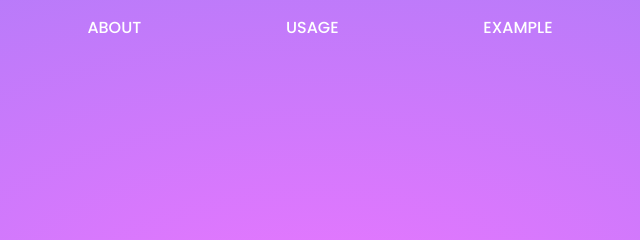
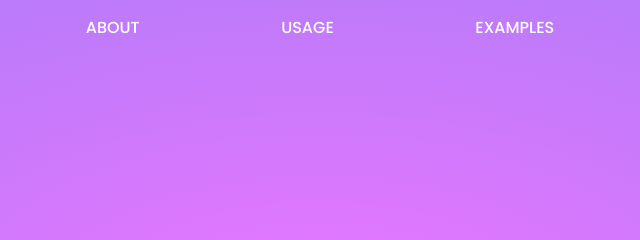
Before and after one commit to jveens/pancake, a website: page index.html in a window 1280 px wide. Shown: the top 240 px of the page, 320-960 px from the left. Drawn offline with Linux system fonts and the light colour scheme.

Commit message:
Probably needs an 's'

```diff
--- a/index.html
+++ b/index.html
@@ -14,7 +14,7 @@
     <ul class="nav">
       <li><a href="#about">About</a></li>
       <li><a href="#usage">Usage</a></li>
-      <li><a href="#examples">Example</a></li>
+      <li><a href="#examples">Examples</a></li>
     </ul>
   </nav>
   <section class="hero">
```
